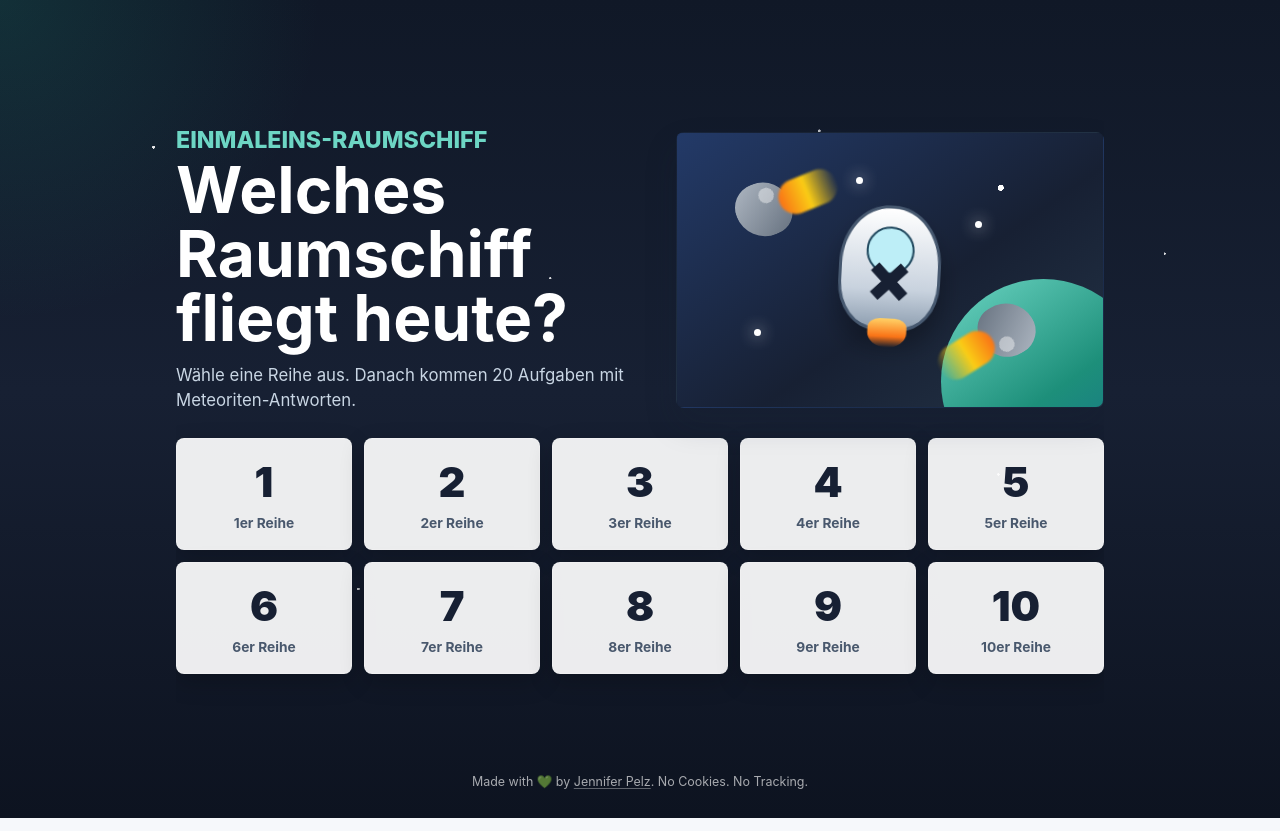
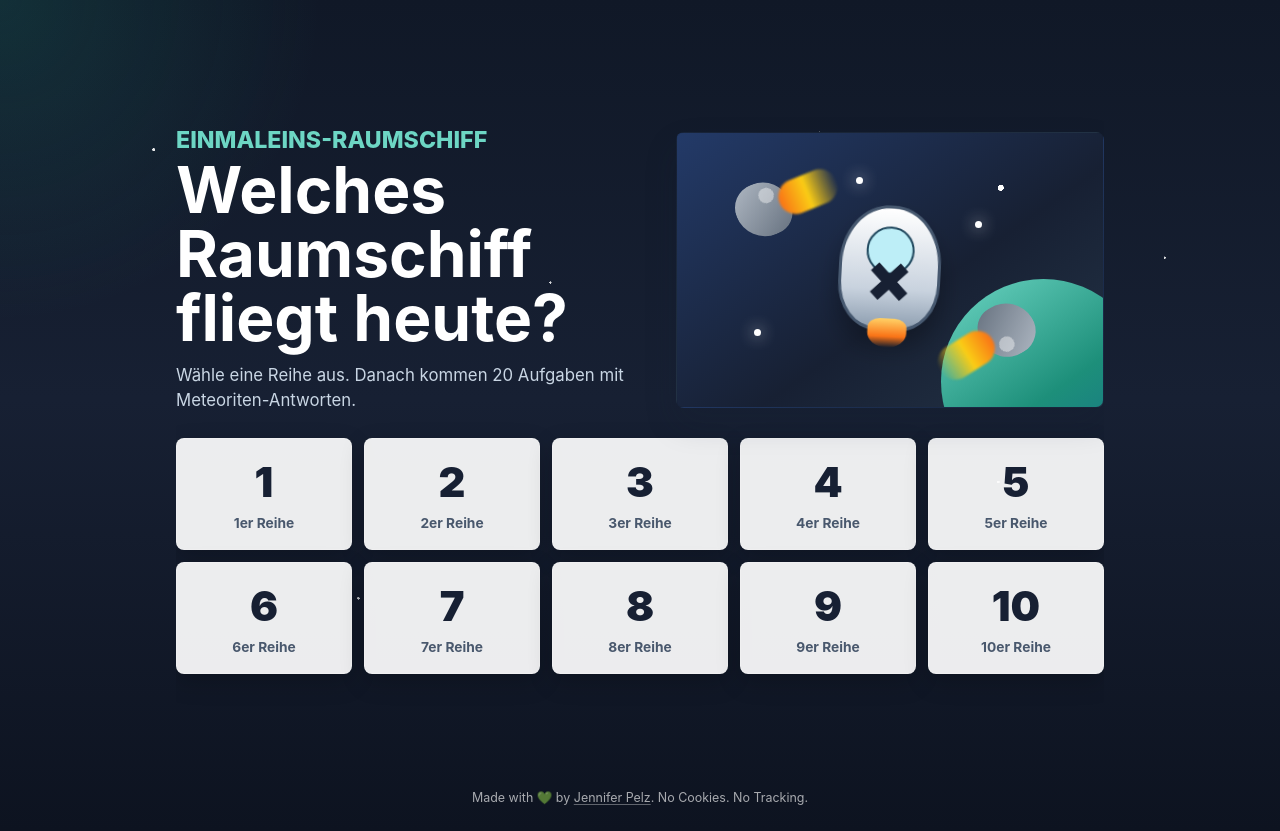
Before and after one commit to JNPLZ/1x1, a website built with Vite: page index.html in a window 1280 px wide. Built offline with nearby package versions, Linux system fonts and the light colour scheme.

Commit message:
Update Pages workflow and footer layout

```diff
--- a/src/app/app.module.css
+++ b/src/app/app.module.css
@@ -1,7 +1,9 @@
 .shell {
   min-height: 100vh;
   min-height: 100svh;
-  padding: 1rem 1rem 2.6rem;
+  display: flex;
+  flex-direction: column;
+  padding: 1rem;
   overflow-x: clip;
   background:
     radial-gradient(circle at 12% 18%, rgba(255, 255, 255, 0.9) 0 0.08rem, transparent 0.1rem),
@@ -792,11 +794,8 @@
 }
 
 .footerText {
-  position: fixed;
-  right: 0.8rem;
-  bottom: 0.55rem;
-  left: 0.8rem;
-  z-index: 10;
+  margin: auto 0 0;
+  padding-top: 0.9rem;
   color: rgba(255, 255, 255, 0.64);
   font-size: 0.78rem;
   line-height: 1.35;
@@ -985,7 +984,7 @@
 
 @media (min-width: 42rem) {
   .shell {
-    padding: 1.5rem 1.5rem 2.6rem;
+    padding: 1.5rem;
   }
 
   .startPanel,
```
Also changed, not shown: .github/workflows/pages.yml.
